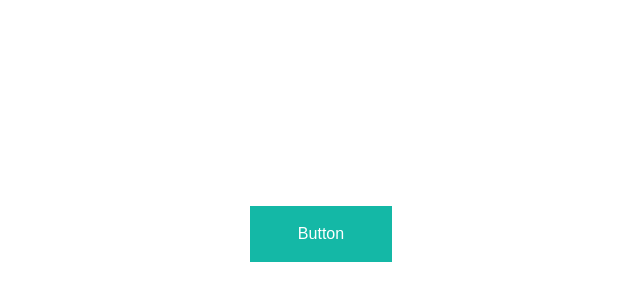
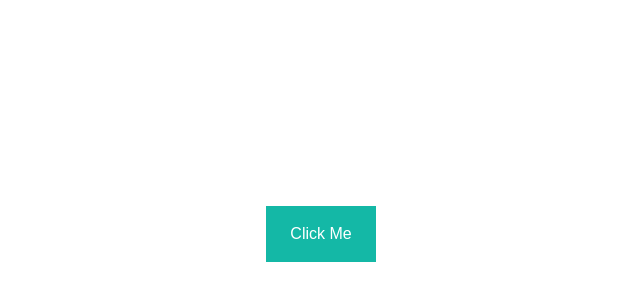
Before and after one commit to eclair-29/react_typescript_for_dummies, a React (Vite) app: page / in a window 1280 px wide. Shown: the part 166-466 px from the top of the page, without its empty margins (319-959 px from the left). Built offline with nearby package versions, Linux system fonts and the light colour scheme; a web font is replaced by a local one.

Commit message:
01. variable types

```diff
--- a/src/components/Button.tsx
+++ b/src/components/Button.tsx
@@ -1,5 +1,21 @@
+//.. START typescript lesson - 01. variable types
+
+// typescript auto infer variable types
+const str = 'Hello there!';
+// str = 11;
+
+// typescript auto infer function args by assigning 'any' by default (and we don't want that)
+const setProductBrand = (brand: string, isNew: boolean): [string, boolean] => {
+  // ...
+  return [brand, isNew];
+};
+
+setProductBrand('Tesla', false);
+
+//.. END typescript lesson - 01. variable types
+
 const Button = () => {
-  return <button className="bg-teal-500 text-white py-4 px-12">Button</button>;
+  return <button className="bg-teal-500 text-white py-4 px-6">Click Me</button>;
 };
 
 export default Button;
```
